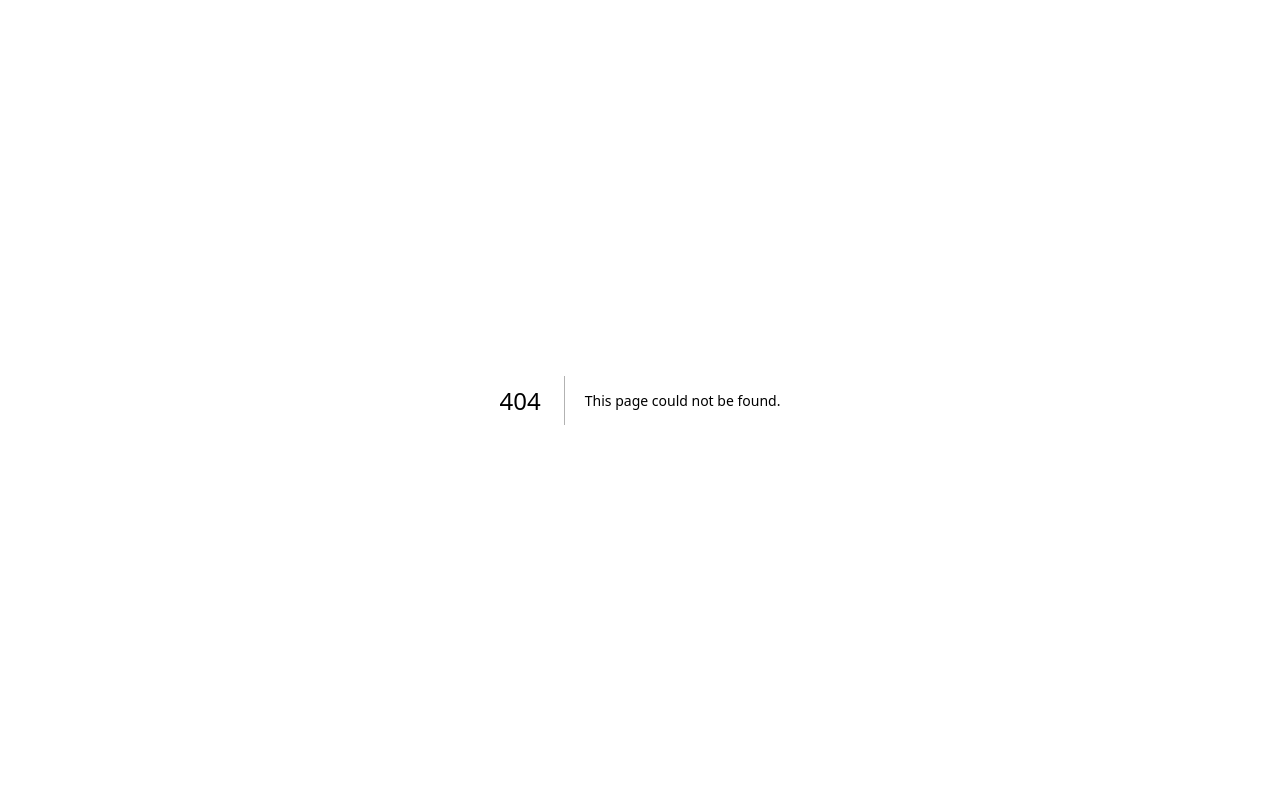
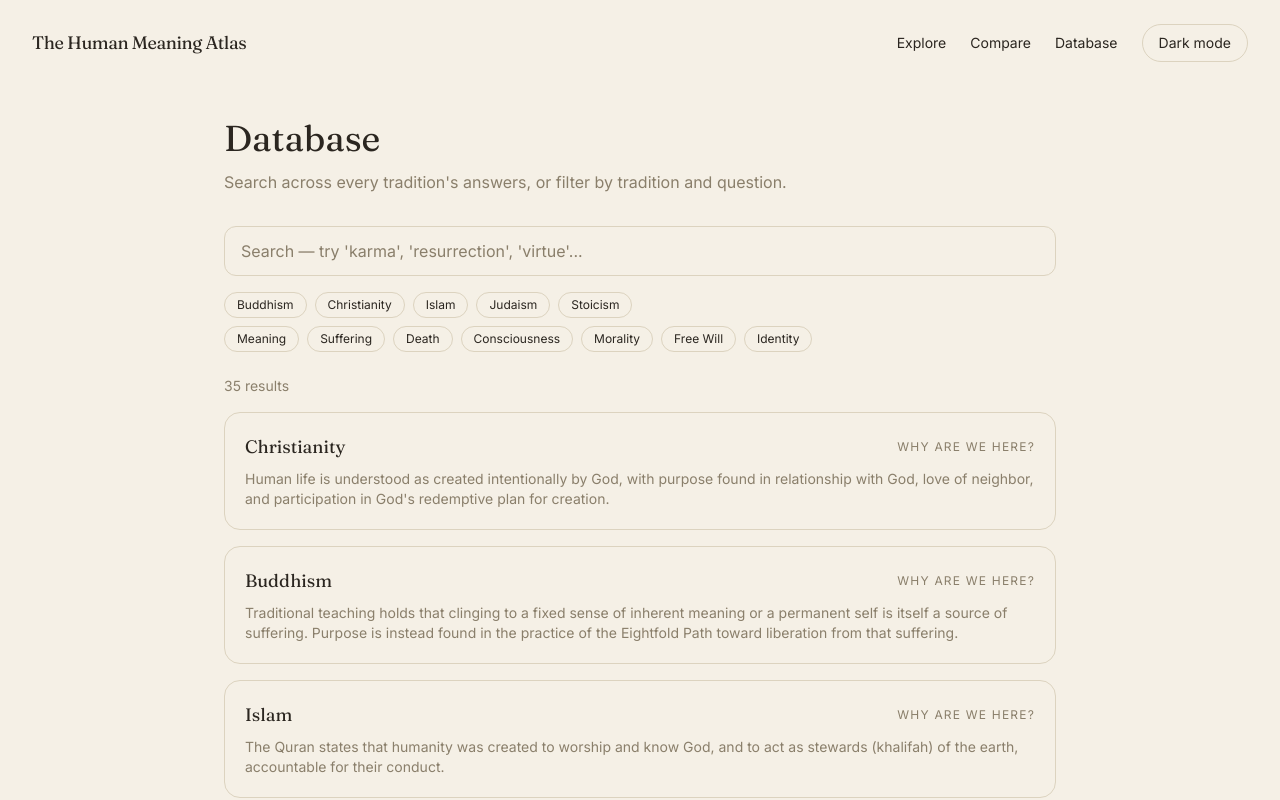
Before and after one commit to bolorgantugs6-source/human-meaning-atlas, a Next.js app: page /database in a window 1280 px wide. Before the commit this address had no page. Shown: the top 800 px of the page. Built offline with nearby package versions, Linux system fonts and the light colour scheme.

Commit message:
Milestone 7: searchable Database page

```diff
--- /dev/null
+++ b/src/app/database/page.tsx
@@ -0,0 +1,108 @@
+"use client";
+
+import { useState, useMemo } from "react";
+import Link from "next/link";
+import { SiteHeader } from "@/components/site-header";
+import { databaseEntries } from "@/lib/database";
+import { allTraditions } from "@/lib/traditions";
+import { questions } from "@/lib/questions";
+
+export default function DatabasePage() {
+  const [query, setQuery] = useState("");
+  const [traditionFilter, setTraditionFilter] = useState<string | null>(null);
+  const [questionFilter, setQuestionFilter] = useState<string | null>(null);
+
+  const results = useMemo(() => {
+    const q = query.trim().toLowerCase();
+    return databaseEntries.filter((entry) => {
+      if (traditionFilter && entry.tradition !== traditionFilter) return false;
+      if (questionFilter && entry.questionSlug !== questionFilter) return false;
+      if (!q) return true;
+      const haystack =
+        `${entry.tradition} ${entry.questionLabel} ${entry.facts} ${entry.interpretation}`.toLowerCase();
+      return haystack.includes(q);
+    });
+  }, [query, traditionFilter, questionFilter]);
+
+  return (
+    <div className="min-h-screen bg-background text-foreground">
+      <SiteHeader />
+      <section className="mx-auto max-w-4xl px-8 pb-24 pt-8">
+        <h1 className="font-serif text-4xl">Database</h1>
+        <p className="mt-3 max-w-2xl text-muted">
+          Search across every tradition&apos;s answers, or filter by
+          tradition and question.
+        </p>
+
+        <input
+          type="text"
+          value={query}
+          onChange={(e) => setQuery(e.target.value)}
+          placeholder="Search — try 'karma', 'resurrection', 'virtue'..."
+          className="mt-8 w-full rounded-xl border border-border bg-background px-4 py-3 text-foreground placeholder:text-muted focus:border-accent focus:outline-none"
+        />
+
+        <div className="mt-4 flex flex-wrap gap-2">
+          {allTraditions.map((t) => (
+            <button
+              key={t}
+              onClick={() =>
+                setTraditionFilter(traditionFilter === t ? null : t)
+              }
+              className={`rounded-full border px-3 py-1 text-xs transition-colors ${
+                traditionFilter === t
+                  ? "border-accent bg-accent text-background"
+                  : "border-border hover:border-accent"
+              }`}
+            >
+              {t}
+            </button>
+          ))}
+        </div>
+
+        <div className="mt-2 flex flex-wrap gap-2">
+          {questions.map((q) => (
+            <button
+              key={q.slug}
+              onClick={() =>
+                setQuestionFilter(questionFilter === q.slug ? null : q.slug)
+              }
+              className={`rounded-full border px-3 py-1 text-xs transition-colors ${
+                questionFilter === q.slug
+                  ? "border-accent bg-accent text-background"
+                  : "border-border hover:border-accent"
+              }`}
+            >
+              {q.label}
+            </button>
+          ))}
+        </div>
+
+        <p className="mt-6 text-sm text-muted">
+          {results.length} {results.length === 1 ? "result" : "results"}
+        </p>
+
+        <div className="mt-4 flex flex-col gap-4">
+          {results.map((entry, i) => (
+            <Link
+              key={i}
+              href={`/explore/${entry.questionSlug}`}
+              className="rounded-2xl border border-border p-5 transition-colors hover:border-accent"
+            >
+              <div className="flex items-center justify-between">
+                <span className="font-serif text-lg">{entry.tradition}</span>
+                <span className="text-xs uppercase tracking-widest text-muted">
+                  {entry.questionLabel}
+                </span>
+              </div>
+              <p className="mt-2 text-sm text-muted">{entry.facts}</p>
+            </Link>
+          ))}
+          {results.length === 0 && (
+            <p className="text-muted">No matches. Try a different term.</p>
+          )}
+        </div>
+      </section>
+    </div>
+  );
+}
--- a/src/components/site-header.tsx
+++ b/src/components/site-header.tsx
@@ -14,6 +14,9 @@ export function SiteHeader() {
         <Link href="/compare" className="text-sm hover:text-accent">
           Compare
         </Link>
+        <Link href="/database" className="text-sm hover:text-accent">
+          Database
+        </Link>
         <ThemeToggle />
       </nav>
     </header>
--- /dev/null
+++ b/src/lib/database.ts
@@ -0,0 +1,22 @@
+import { content } from "./content";
+import { questions } from "./questions";
+
+export type DatabaseEntry = {
+  questionSlug: string;
+  questionLabel: string;
+  tradition: string;
+  facts: string;
+  interpretation: string;
+};
+
+export const databaseEntries: DatabaseEntry[] = questions.flatMap((q) => {
+  const data = content[q.slug];
+  if (!data) return [];
+  return data.traditions.map((t) => ({
+    questionSlug: q.slug,
+    questionLabel: q.prompt,
+    tradition: t.tradition,
+    facts: t.facts,
+    interpretation: t.interpretation,
+  }));
+});
```
